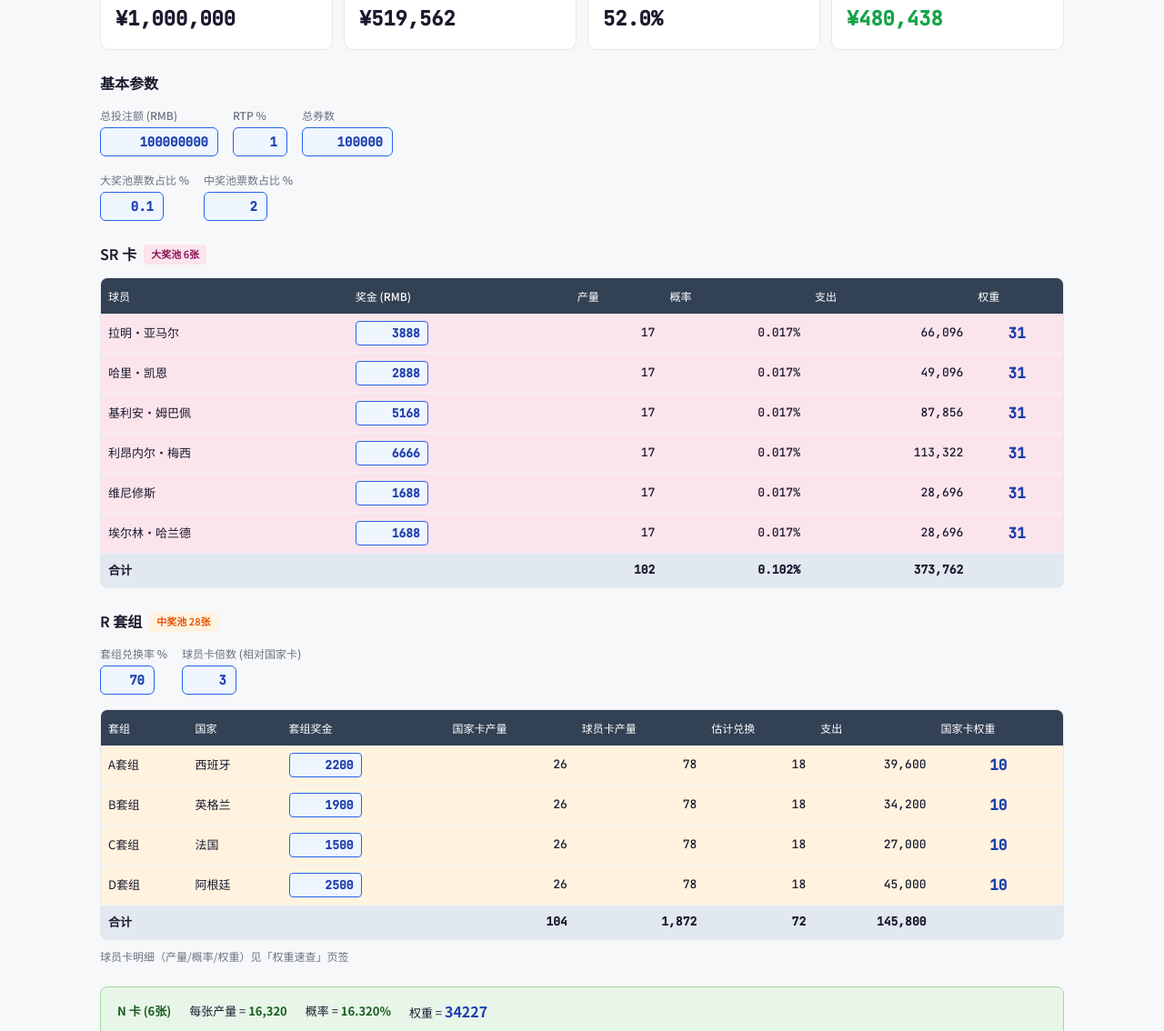
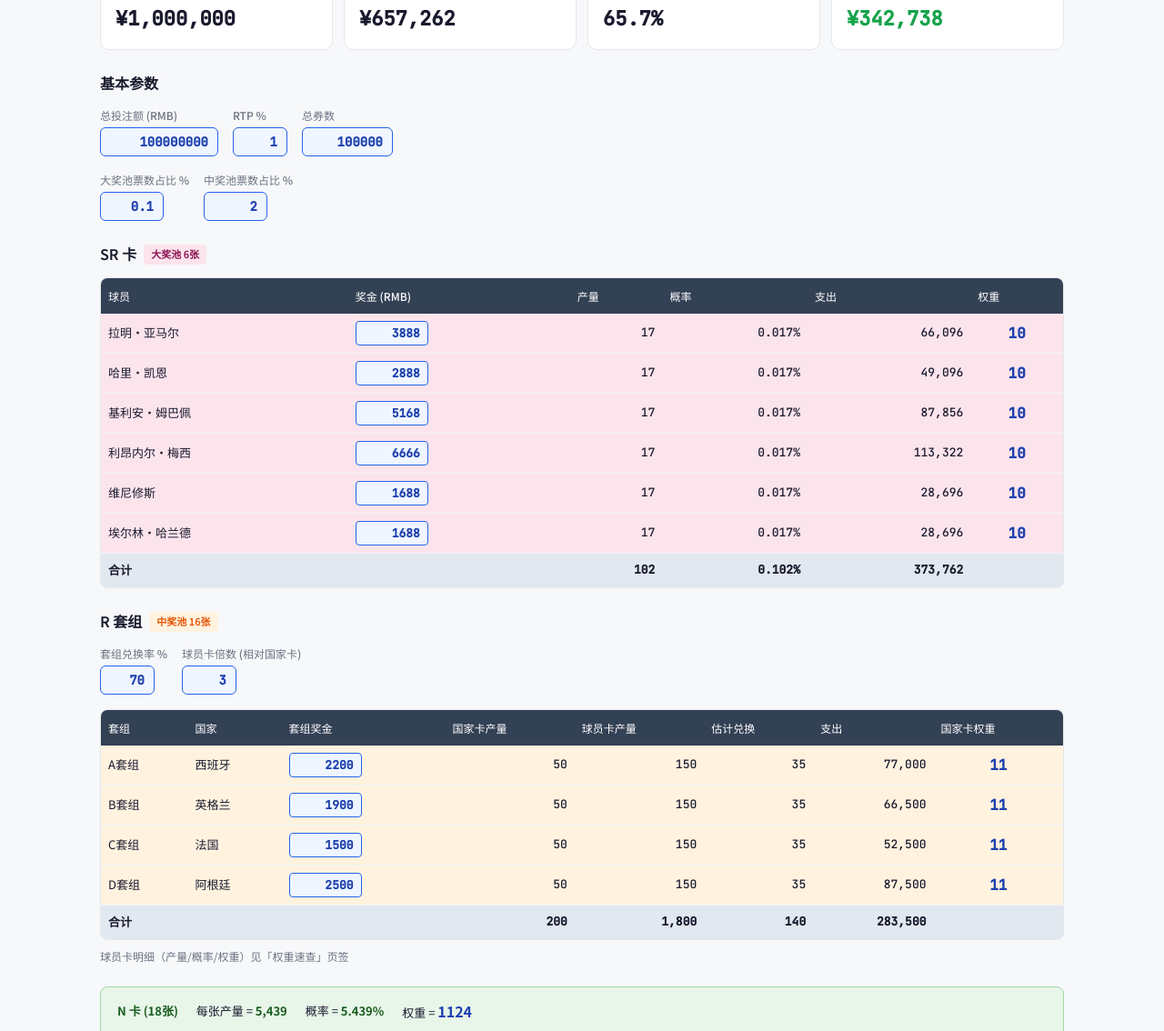
Before and after one commit to pmbot001/card-calculator, a website: page index.html in a window 1280 px wide. Shown: the part 225-1359 px from the top of the page at 91% size. Drawn offline with Linux system fonts and the light colour scheme.

Commit message:
fix: 还原正确的40张卡结构
R套组恢复每套3名球员（共4套组=16张R卡）
N池恢复为18张：6国家卡 + 12球员N卡
之前错误地将N球员卡并入R套组（每套6人），导致结构错乱

正确分布：SR×6 / R国家×4 / R球员×12 / N国家×6 / N球员×12 = 40张

Co-Authored-By: Claude Sonnet 4.6 <noreply@anthropic.com>

```diff
--- a/index.html
+++ b/index.html
@@ -165,13 +165,20 @@ const SR_INIT = [
 ];
 
 const SETS_INIT = [
-  {name:"A套组",country:"西班牙",players:["佩德里","尼科·威廉姆斯","罗德里","达尼·卡瓦哈尔","法比安·鲁伊斯","达尼·奥尔莫"],prize:2200},
-  {name:"B套组",country:"英格兰",players:["布卡约·萨卡","朱德·贝林厄姆","科尔·帕尔默","摩根·罗杰斯","安东尼·戈登","马库斯·拉什福德"],prize:1900},
-  {name:"C套组",country:"法国",players:["乌斯曼·登贝莱","沃伦·扎伊尔-埃梅里","威廉·萨利巴","奥雷利安·楚阿梅尼","特奥·埃尔南德斯","兰德尔·科洛·穆阿尼"],prize:1500},
-  {name:"D套组",country:"阿根廷",players:["劳塔罗·马丁内斯","亚历克西斯·麦卡利斯特","罗德里戈·德保罗","埃米利亚诺·马丁内斯","克里斯蒂安·罗梅罗","尼古拉斯·奥塔门迪"],prize:2500}
+  {name:"A套组",country:"西班牙",players:["佩德里","尼科·威廉姆斯","罗德里"],prize:2200},
+  {name:"B套组",country:"英格兰",players:["布卡约·萨卡","朱德·贝林厄姆","科尔·帕尔默"],prize:1900},
+  {name:"C套组",country:"法国",players:["乌斯曼·登贝莱","沃伦·扎伊尔-埃梅里","威廉·萨利巴"],prize:1500},
+  {name:"D套组",country:"阿根廷",players:["劳塔罗·马丁内斯","亚历克西斯·麦卡利斯特","罗德里戈·德保罗"],prize:2500}
 ];
 
-const N_NAMES = ["巴西","葡萄牙","德国","荷兰","挪威","意大利"];
+// N卡：6国家 + 12球员（独立N卡，不属于任何套组）
+const N_NAMES = [
+  "巴西","葡萄牙","德国","荷兰","挪威","意大利",
+  "达尼·卡瓦哈尔","法比安·鲁伊斯","达尼·奥尔莫",
+  "摩根·罗杰斯","安东尼·戈登","马库斯·拉什福德",
+  "奥雷利安·楚阿梅尼","特奥·埃尔南德斯","兰德尔·科洛·穆阿尼",
+  "埃米利亚诺·马丁内斯","克里斯蒂安·罗梅罗","尼古拉斯·奥塔门迪"
+];
 
 let sr = SR_INIT.map(s=>({...s,qty:0}));
 let sets = SETS_INIT.map(s=>({...s,cqty:0,pqty:0}));
@@ -362,7 +369,7 @@ function renderWeightsTab(tickets, nEach){
     const v=(weights.verS[i]*100).toFixed(3);
     const e=errPct(prob,v);
     allCards.push({name:n,w:weights.intS[i]});
-    html+=`<tr class="n-row"><td class="center">${idx++}</td><td>小奖池</td><td>N(国家)</td><td>${n}</td><td class="prob-cell">${prob}%</td><td class="weight-cell">${weights.intS[i]}</td><td class="prob-cell">${v}%</td><td class="center ${errClass(e)}">${e}</td></tr>`;
+    html+=`<tr class="n-row"><td class="center">${idx++}</td><td>小奖池</td><td>${i<6?'N(国家)':'N(球员)'}</td><td>${n}</td><td class="prob-cell">${prob}%</td><td class="weight-cell">${weights.intS[i]}</td><td class="prob-cell">${v}%</td><td class="center ${errClass(e)}">${e}</td></tr>`;
   });
 
   document.getElementById('weight-body').innerHTML=html;
```
